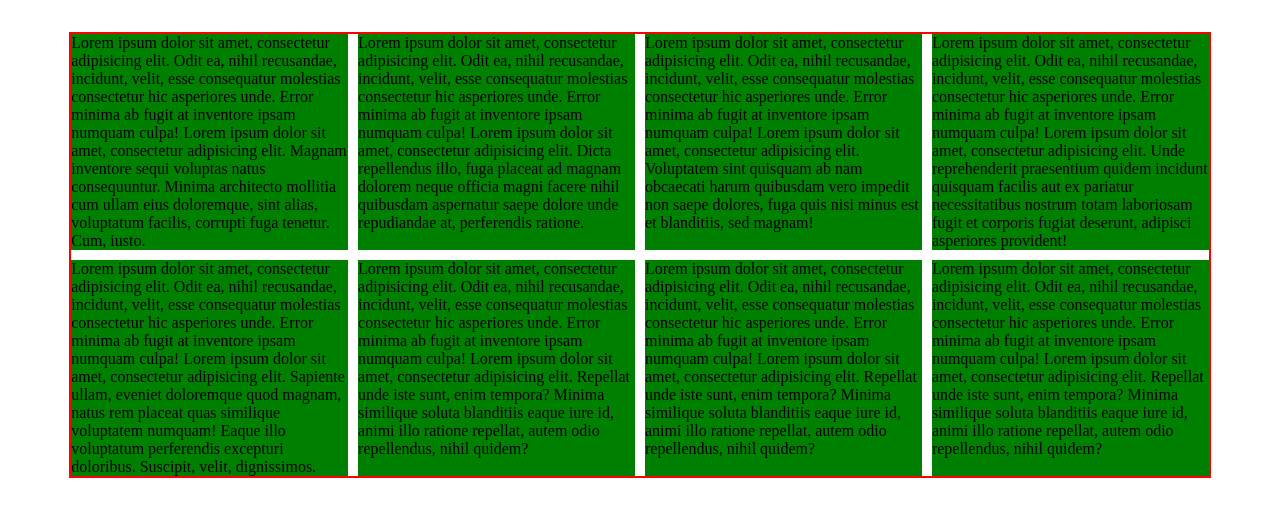
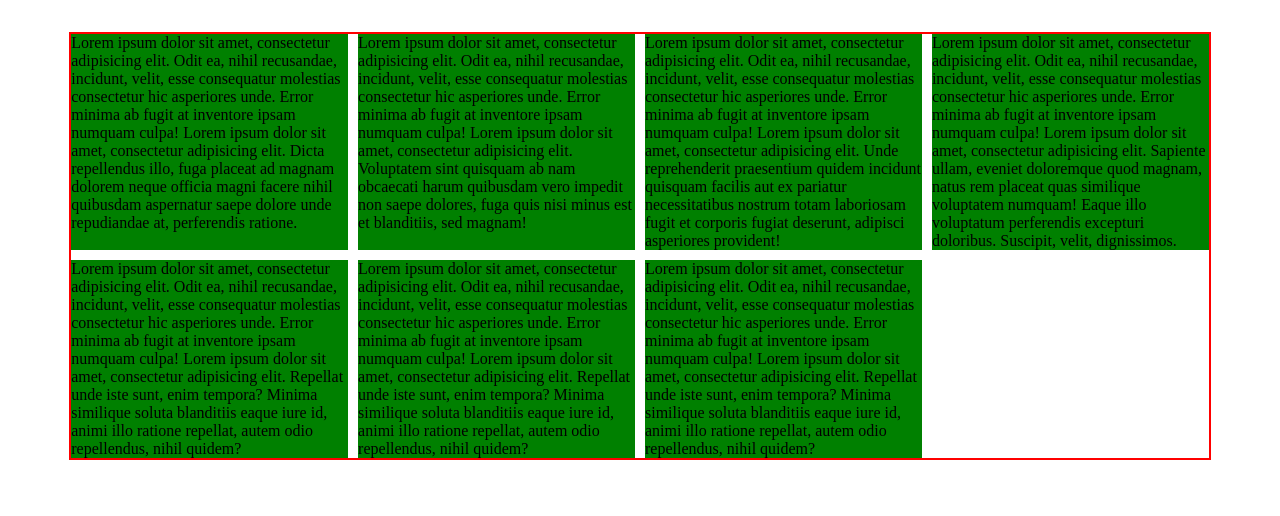
Before and after one commit to Comunidad-web/CSS-GRID, a plain HTML site: page index.html in a window 1280 px wide. Drawn offline with Linux system fonts and the light colour scheme.

Commit message:
Eliminamos un bloque

```diff
--- a/index.html
+++ b/index.html
@@ -41,7 +41,7 @@
 <body>
 	<div class="super-container">
 		<div class="container">
-			<p>Lorem ipsum dolor sit amet, consectetur adipisicing elit. Odit ea, nihil recusandae, incidunt, velit, esse consequatur molestias consectetur hic asperiores unde. Error minima ab fugit at inventore ipsam numquam culpa! Lorem ipsum dolor sit amet, consectetur adipisicing elit. Magnam inventore sequi voluptas natus consequuntur. Minima architecto mollitia cum ullam eius doloremque, sint alias, voluptatum facilis, corrupti fuga tenetur. Cum, iusto.</p>
+
 			<p>Lorem ipsum dolor sit amet, consectetur adipisicing elit. Odit ea, nihil recusandae, incidunt, velit, esse consequatur molestias consectetur hic asperiores unde. Error minima ab fugit at inventore ipsam numquam culpa! Lorem ipsum dolor sit amet, consectetur adipisicing elit. Dicta repellendus illo, fuga placeat ad magnam dolorem neque officia magni facere nihil quibusdam aspernatur saepe dolore unde repudiandae at, perferendis ratione.</p>
 			<p>Lorem ipsum dolor sit amet, consectetur adipisicing elit. Odit ea, nihil recusandae, incidunt, velit, esse consequatur molestias consectetur hic asperiores unde. Error minima ab fugit at inventore ipsam numquam culpa! Lorem ipsum dolor sit amet, consectetur adipisicing elit. Voluptatem sint quisquam ab nam obcaecati harum quibusdam vero impedit non saepe dolores, fuga quis nisi minus est et blanditiis, sed magnam!</p>
 			<p>Lorem ipsum dolor sit amet, consectetur adipisicing elit. Odit ea, nihil recusandae, incidunt, velit, esse consequatur molestias consectetur hic asperiores unde. Error minima ab fugit at inventore ipsam numquam culpa! Lorem ipsum dolor sit amet, consectetur adipisicing elit. Unde reprehenderit praesentium quidem incidunt quisquam facilis aut ex pariatur necessitatibus nostrum totam laboriosam fugit et corporis fugiat deserunt, adipisci asperiores provident!</p>
```
